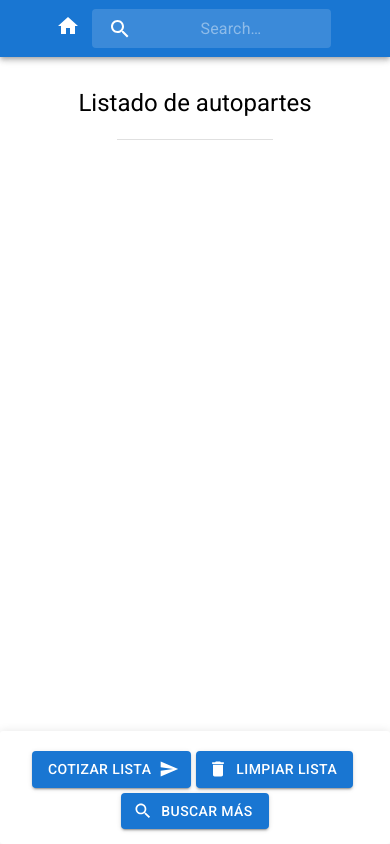
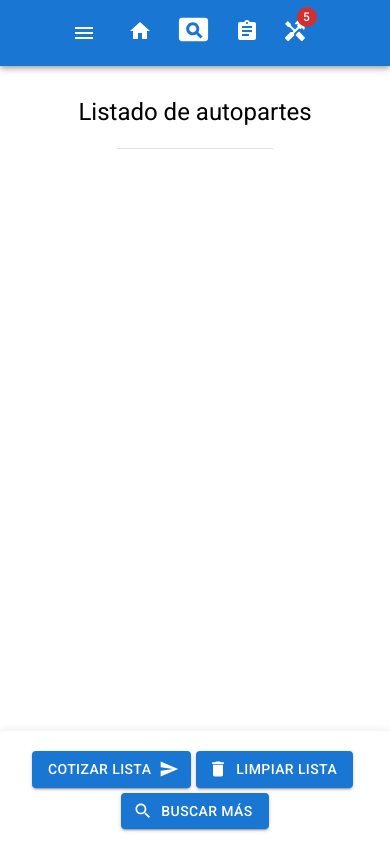
Before and after one commit to sebastiantorreslab/skoda, a React (Vite) app in the folder front-dev/skoda-app/: page /lista in a window 390 px wide. Built offline with nearby package versions, Linux system fonts and the light colour scheme.

Commit message:
mobile issues icons solved

```diff
--- a/front-dev/skoda-app/src/Components/Layout/NavBar.jsx
+++ b/front-dev/skoda-app/src/Components/Layout/NavBar.jsx
@@ -11,6 +11,7 @@ import Badge from "@mui/material/Badge";
 import MenuItem from "@mui/material/MenuItem";
 import Menu from "@mui/material/Menu";
 import MenuIcon from "@mui/icons-material/Menu";
+import PageviewIcon from "@mui/icons-material/Pageview";
 import SearchIcon from "@mui/icons-material/Search";
 import AccountCircle from "@mui/icons-material/AccountCircle";
 import AssignmentIcon from "@mui/icons-material/Assignment";
@@ -124,40 +125,14 @@ export const NavBar = () => {
       onClose={handleMobileMenuClose}
     >
       <MenuItem>
-        <IconButton size="large" aria-label="show 4 new mails" color="inherit">
-          <Badge badgeContent={4} color="error">
+        <IconButton size="large" aria-label="" color="inherit">
+          <Badge badgeContent={cart.length} color="error">
             <NavLink to="/lista">
               <AssignmentIcon />
             </NavLink>
           </Badge>
         </IconButton>
-
         <p>Lista</p>
-      </MenuItem>
-
-      <MenuItem>
-        <IconButton
-          size="large"
-          aria-label="show 17 new notifications"
-          color="inherit"
-        >
-          <Badge badgeContent={17} color="error">
-            <HandymanIcon />
-          </Badge>
-        </IconButton>
-        <p>Notifications</p>
-      </MenuItem>
-      <MenuItem onClick={handleProfileMenuOpen}>
-        <IconButton
-          size="large"
-          aria-label="account of current user"
-          aria-controls="primary-search-account-menu"
-          aria-haspopup="true"
-          color="inherit"
-        >
-          <AccountCircle />
-        </IconButton>
-        <p>Profile</p>
       </MenuItem>
     </Menu>
   );
@@ -167,15 +142,17 @@ export const NavBar = () => {
       <Box sx={{ flexGrow: 1 }}>
         <AppBar position="static">
           <Toolbar>
-            {/* <IconButton
+            {
+              <IconButton
                 size="large"
                 edge="start"
                 color="inherit"
                 aria-label="open drawer"
-              sx={{ mr: 2 }}
+                sx={{ mr: 1 }}
               >
                 <MenuIcon />
-            </IconButton> */}
+              </IconButton>
+            }
             <Typography
               variant="h6"
               noWrap
@@ -199,17 +176,18 @@ export const NavBar = () => {
                 </NavLink>
               </Badge>
             </IconButton>
-            <Search>
-              <SearchIconWrapper>
-                <SearchIcon />
-              </SearchIconWrapper>
-              <StyledInputBase
-                placeholder="Search…"
-                inputProps={{ "aria-label": "search" }}
-              />
-            </Search>
+            <IconButton
+              size="large"
+              aria-label="Buscar"
+              color="inherit"
+              sx={{ display: { xs: "flex", sm: "none" } }}
+            >
+              <NavLink to="/Form" style={{ color: "white" }}>
+                <PageviewIcon fontSize="large" />
+              </NavLink>
+            </IconButton>
             <Box sx={{ flexGrow: 1 }} />
-            <Box sx={{ display: { xs: "none", md: "flex" } }}>
+            <Box sx={{ display: { xs: "flex", md: "flex" } }}>
               <IconButton size="large" aria-label="" color="inherit">
                 <Badge
                   badgeContent={cart.length > 0 ? cart.length : 0}
@@ -223,11 +201,7 @@ export const NavBar = () => {
                   </NavLink>
                 </Badge>
               </IconButton>
-              <IconButton
-                size="large"
-                aria-label="show 17 new notifications"
-                color="inherit"
-              >
+              <IconButton size="large" aria-label="" color="inherit">
                 <Badge badgeContent={5} color="error">
                   <NavLink
                     to="/servicios"
--- a/front-dev/skoda-app/src/Components/Pages/ListaProductos.jsx
+++ b/front-dev/skoda-app/src/Components/Pages/ListaProductos.jsx
@@ -48,9 +48,9 @@ export const ListaProductos = () => {
 
     for (let i = 0; i < cart.length; i++) {
       const itemList = {
-        name: cart[i].name,
-        reference: cart[i].reference,
-        cant: cart[i].cant,
+        producto: cart[i].name,
+        referencia: cart[i].reference,
+        cantidad: cart[i].cant,
       };
 
       text_array.push(JSON.stringify(itemList) + "\n");
--- a/front-dev/skoda-app/src/Context/CartContext.jsx
+++ b/front-dev/skoda-app/src/Context/CartContext.jsx
@@ -27,7 +27,9 @@ export const CartContextProvider = ({ children }) => {
     if (product) {
       setCart(
         cart?.map((item) =>
-          item.id === post.id ? { ...post, cant: post.cant - 1 } : item
+          item.id === post.id && post.cant > 0
+            ? { ...post, cant: post.cant - 1 }
+            : item
         )
       );
     } else {
```
Lines whose indentation alone changed are shown as unchanged.
